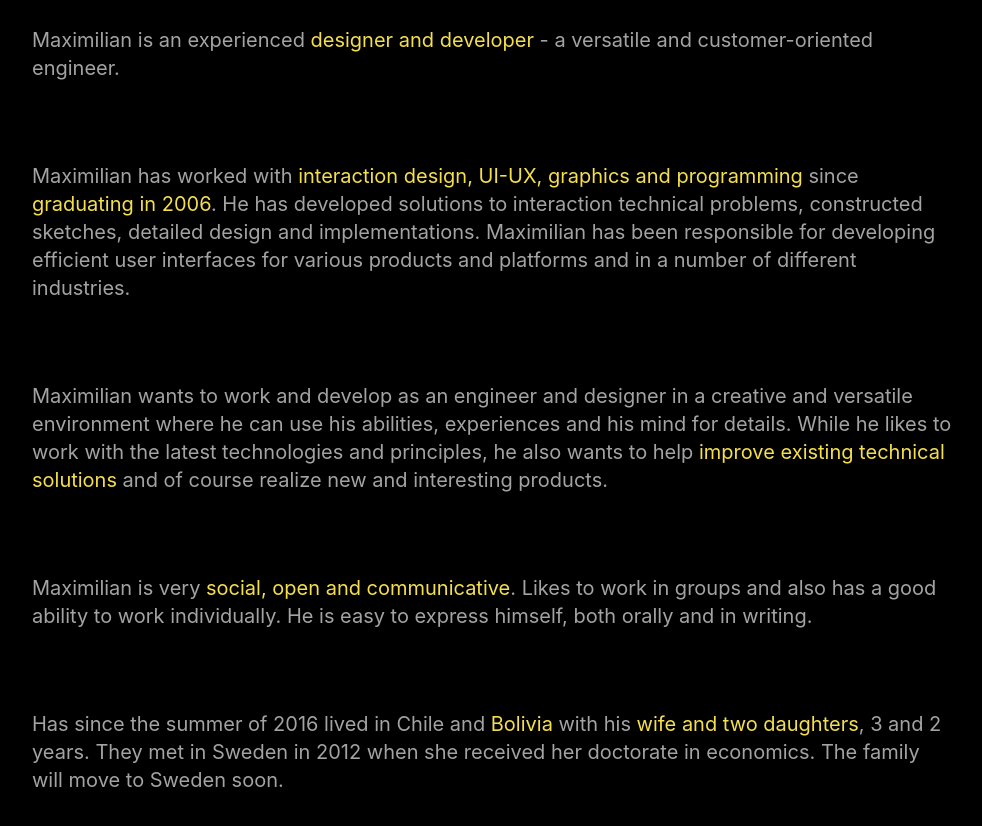
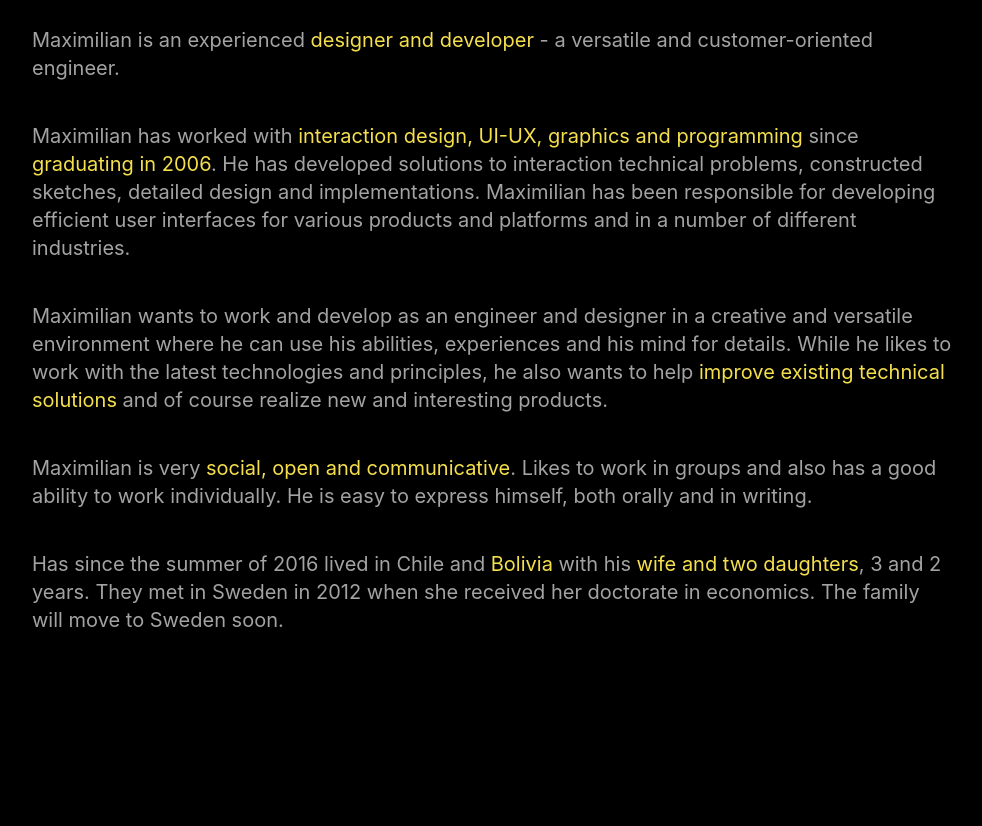
Before and after one commit to maximilianhagerf/hagerf_se-next, a Next.js app: page /about in a window 1280 px wide. Shown: the part 5100-5926 px from the top of the page, without its empty margins (148-1130 px from the left). Built offline with nearby package versions, Linux system fonts and the light colour scheme.

Commit message:
smaller paragraph spacing

```diff
--- a/styles/modules/Content.module.css
+++ b/styles/modules/Content.module.css
@@ -34,8 +34,8 @@
 .Paragraph {
   @apply text-lg text-gray-400;
 
-  @apply px-4 text-sm mb-20;
-  @apply sm:px-32 sm:text-base sm:mb-20;
+  @apply px-4 text-sm mb-10;
+  @apply sm:px-32 sm:text-base sm:mb-10;
   @apply lg:px-44 lg:text-xl;
 
   strong {
```
